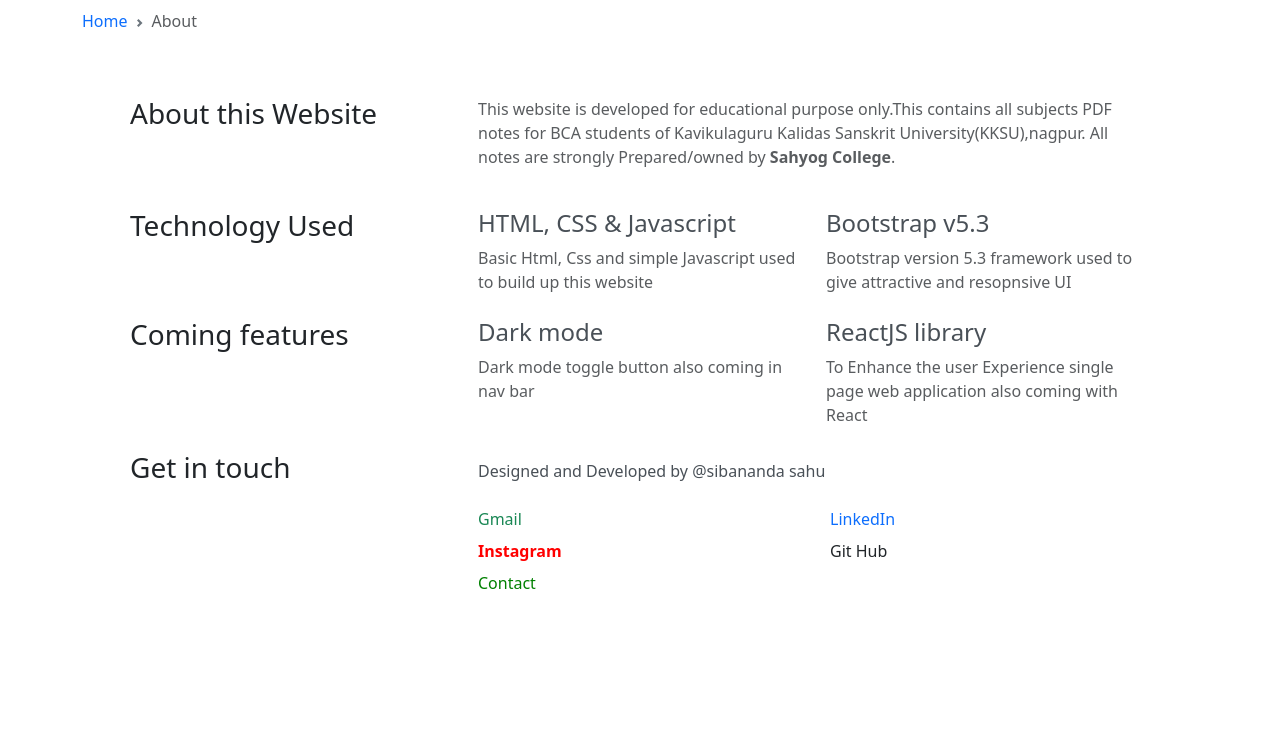
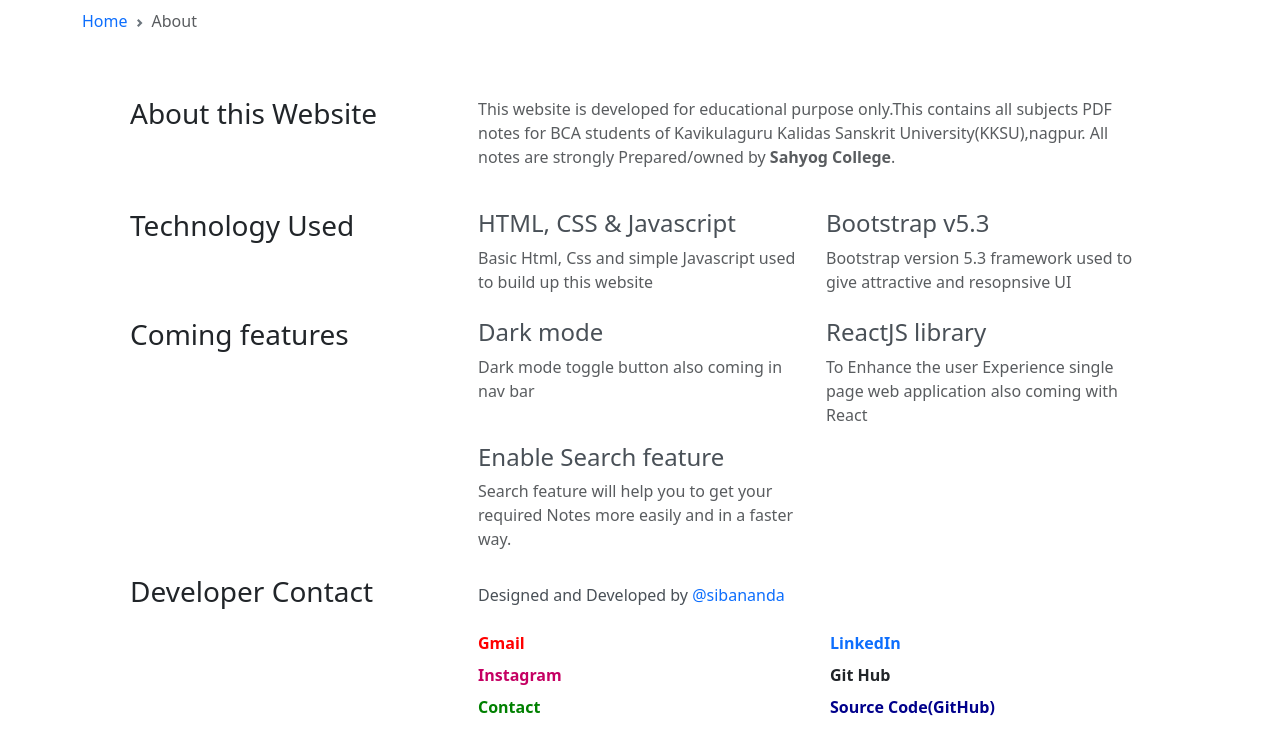
Before and after one commit to sibananda485/bcaNotes, a plain HTML site: page about.html in a window 1280 px wide. Shown: the part 63-818 px from the top of the page. Drawn offline with nearby package versions, Linux system fonts and the light colour scheme.

Commit message:
Update about.html
Adding source code Link of GitHub

```diff
--- a/about.html
+++ b/about.html
@@ -9,6 +9,9 @@
   <style>
     a{
         text-decoration: none;
+    }
+    .sh{
+        font-weight: bolder;
     }
   </style>
   <title>BCA Notes : About</title>
@@ -108,6 +111,13 @@
                             <p class="mb-0 text-body-secondary">To Enhance the user Experience single page web application also coming with React</p>
                         </div>
                     </div>
+                    <div class="col">
+                        <div class="mb-6 mt-3">
+                            <i class="bi bi-moon-stars fs-3 text-primary"></i>
+                            <h4 class="text-dark-emphasis">Enable Search feature</h4>
+                            <p class="mb-0 text-body-secondary">Search feature will help you to get your required Notes more easily and in a faster way.</p>
+                        </div>
+                    </div>
 
 
                 </div>
@@ -116,19 +126,19 @@
         <br>
         <div class="row mb-10">
             <div class="col-lg-4">
-                <h3 class="mb-5 mb-lg-0 fw-semi-bold">Get in touch</h3>
+                <h3 class="mb-5 mb-lg-0 fw-semi-bold">Developer Contact</h3>
             </div>
             <div class="col-lg-8">
                 <div class="">
                     <!-- <br> -->
-                    <p class="mb-0 text-dark-emphasis mt-2">Designed and Developed by @sibananda sahu</p>
+                    <p class="mb-0 text-dark-emphasis mt-2">Designed and Developed by <a href="https://wa.me/8433980976">@sibananda</a></p>
                         <br>
                     <div class="row row-cols-1 row-cols-md-2 mt-6">
                         <div class="col">
                             <ul class="list-unstyled">
-                                <li class="mb-2 "><a class="text-success" class="sh" href="mailto:sahusiba485@gmail.com" target="_blank">Gmail</a>
+                                <li class="mb-2 "><a style="color: red ;"  class="sh" href="mailto:sahusiba485@gmail.com" target="_blank">Gmail</a>
                                 </li>
-                                <li class="mb-2"><a style="color: red ;"  class="sh" href="https://www.instagram.com/sibananda485/" target="_blank"><b>Instagram</b></a>
+                                <li class="mb-2"><a style="color: rgb(197, 0, 99) ;"  class="sh" href="https://www.instagram.com/sibananda485/" target="_blank"><b>Instagram</b></a>
                                 </li>
                                 <li class="mb-2"><a style="color: green ;"  class="sh" href="tel:+918433980976" target="_blank">Contact</a>
                                 </li>
@@ -137,10 +147,12 @@
                         </div>
                         <div class="col">
                             <ul class="list-unstyled">
-                                <li class="mb-2"><i class="bi bi-check2-circle me-1 text-success"></i>
-                                    <a class="text-primary" class="sh" href="https://www.linkedin.com/in/sibananda485/" target="_blank">LinkedIn</a></li>
-                                <li class="mb-2"><i class="bi bi-check2-circle me-1 text-success"></i>
-                                    <a class="text-body"  class="sh" href="https://github.com/sibananda485" target="_blank">Git Hub</a></li></li>
+                                <li class="mb-2 sh"><i class="bi bi-check2-circle me-1 text-success"></i>
+                                    <a class="text-primary" href="https://www.linkedin.com/in/sibananda485/" target="_blank">LinkedIn</a></li>
+                                <li class="mb-2 sh"><i class="bi bi-check2-circle me-1 text-success"></i>
+                                    <a class="text-body"  href="https://github.com/sibananda485" target="_blank">Git Hub</a></li></li>
+                                <li class="mb-2 sh"><i class="bi bi-check2-circle me-1 text-success"></i>
+                                    <a style="color: darkblue;" href="https://github.com/sibananda485/bcanotes" target="_blank">Source Code(GitHub)</a></li></li>
                             </ul>
                         </div>
                     </div>
@@ -151,15 +163,6 @@
 
 </div>
 
-  <!-- <div className='container mt-5'>
-    <div class="text-center mt-3">
-
-        <img src="profile.png" class="img-fluid" style="border-radius:20%" width="120" alt="profile"/>
-        <p className="mt-3"> <b> Developer </b></p>
-        <p className="container m-">laborum ad assumenda hic quod iste, et veniam nesciunt enim unde. Eaque, libero eius at fugiat reiciendis consequatur expedita autem, adipisci delectus itaque iure nobis odio est facilis, nemo quibusdam dolores aut fugit!</p>
-    </div>
-</div> -->
-
 
 
 
```
